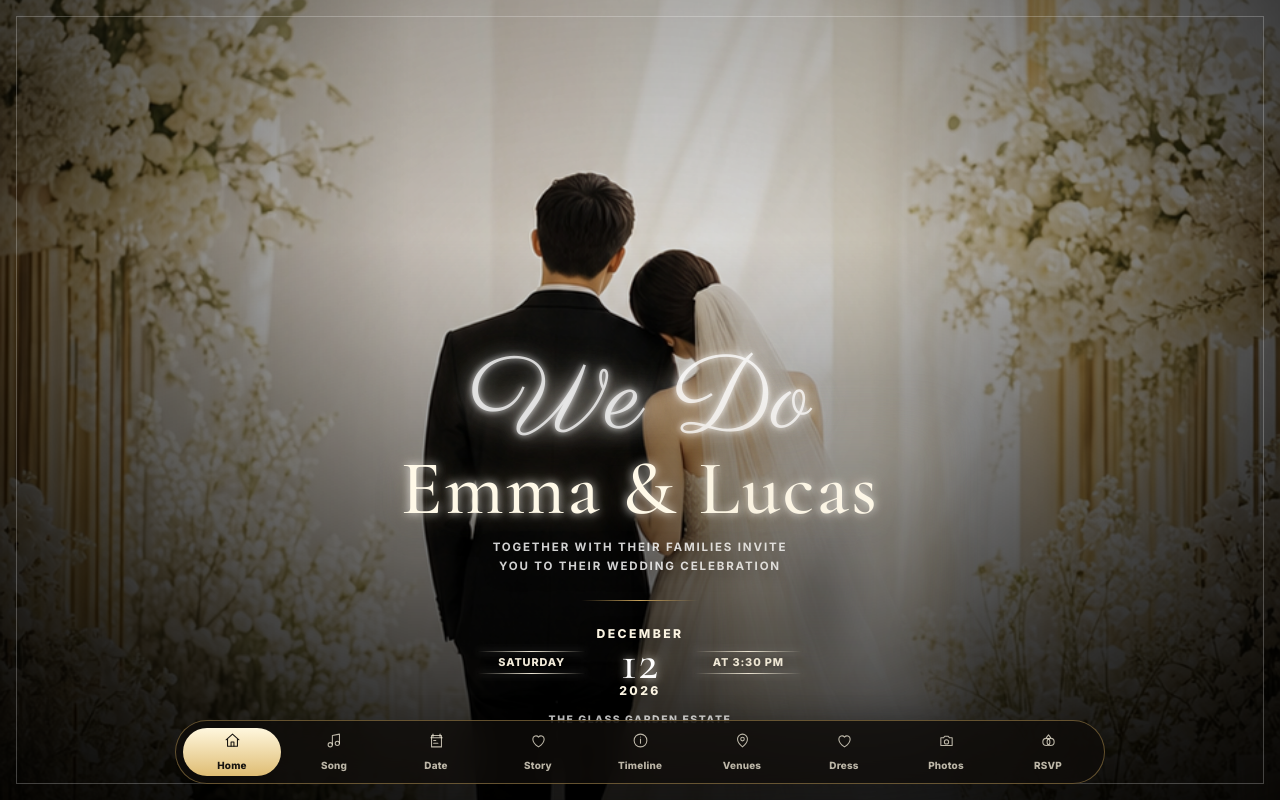
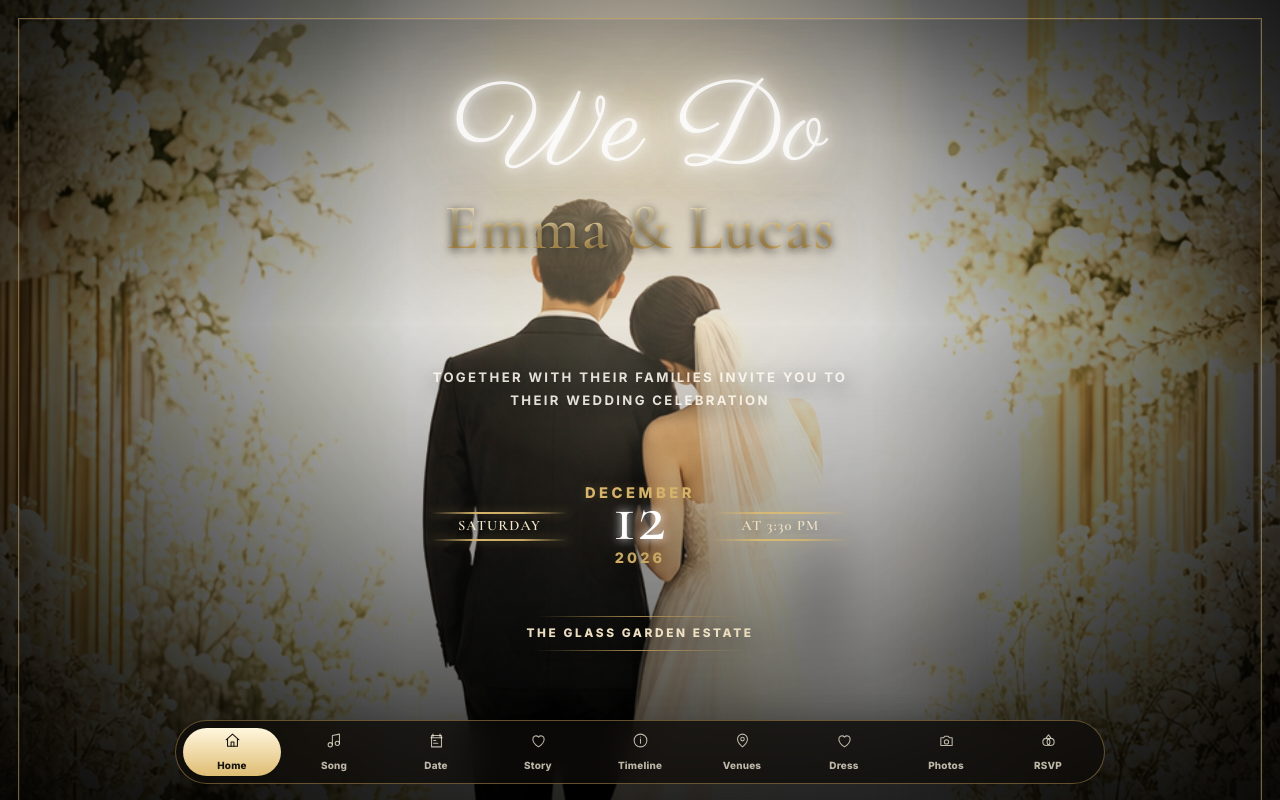
Before and after one commit to Nobel009/wedding-website-v2, a React (Vite) app: page / in a window 1280 px wide. Shown: the top 800 px of the page. Built offline with nearby package versions, Linux system fonts and the light colour scheme.

Commit message:
Added New Template Design for Wedding Website 2

```diff
--- a/src/components/Hero.jsx
+++ b/src/components/Hero.jsx
@@ -1,5 +1,3 @@
-import { GoldDivider } from './GoldDivider'
-
 export function Hero({ data }) {
   const weddingDate = new Date(data.wedding.isoDate)
   const month = weddingDate.toLocaleString('en', { month: 'long' })
@@ -15,10 +13,18 @@ export function Hero({ data }) {
 
       <div className="hero-content">
         <p className="script hero-kicker">{data.hero.eyebrow}</p>
-        <h1>{data.couple.names}</h1>
+        <div className="hero-name-block">
+          <div className="hero-name-ornament" aria-hidden="true">
+            <span />
+            <span />
+          </div>
+          <h1>{data.couple.names}</h1>
+          <div className="hero-name-ornament" aria-hidden="true">
+            <span />
+            <span />
+          </div>
+        </div>
         <p className="hero-invite">{data.hero.invitation}</p>
-
-        <GoldDivider />
 
         <div className="hero-meta">
           <div className="hero-date-lockup" aria-label={`${data.wedding.displayDate} at ${data.wedding.time}`}>
@@ -34,9 +40,12 @@ export function Hero({ data }) {
               <span>At {data.wedding.time}</span>
             </div>
           </div>
+          <div className="hero-date-flourish" aria-hidden="true">
+            <span />
+            <span />
+          </div>
           <span className="hero-location">{data.wedding.location}</span>
         </div>
-
       </div>
     </section>
   )
--- a/src/components/Venue.jsx
+++ b/src/components/Venue.jsx
@@ -5,7 +5,7 @@ import { SectionWrapper } from './SectionWrapper'
 export function Venue({ venues }) {
   return (
     <SectionWrapper id="venues" className="venue-section" wide>
-      <SectionHeading eyebrow="The Venues" title="The Venues">
+      <SectionHeading title="The Venues">
         Two beautiful places for one unforgettable celebration.
       </SectionHeading>
 
--- a/src/data/weddingData.js
+++ b/src/data/weddingData.js
@@ -3,7 +3,7 @@ export const weddingData = {
     bride: 'Emma',
     groom: 'Lucas',
     names: 'Emma & Lucas',
-    initials: 'E L',
+    initials: 'E & L',
   },
   wedding: {
     isoDate: '2026-12-12T15:30:00+08:00',
--- a/src/styles/wedding.css
+++ b/src/styles/wedding.css
@@ -137,7 +137,8 @@
 
 .eyebrow {
   margin: 0 0 8px;
-  color: var(--gold-deep);
+  color: var(--gold-deep) !important;
+  text-shadow: 0 0 10px rgba(200, 164, 93, 0.35);
   font-size: 0.72rem;
   font-weight: 700;
   letter-spacing: 0.14em;
@@ -239,9 +240,10 @@ textarea:focus-visible {
   min-height: 100svh;
   isolation: isolate;
   overflow: hidden;
-  display: grid;
-  place-items: end center;
-  padding: 28px 20px 42px;
+  display: flex;
+  align-items: stretch;
+  justify-content: center;
+  padding: 72px 18px 150px;
   color: var(--white);
   text-align: center;
 }
@@ -259,44 +261,56 @@ textarea:focus-visible {
   height: 100%;
   object-fit: cover;
   object-position: center;
+  filter: brightness(1.16) contrast(1.03) saturate(1.02);
   animation: heroScale 1200ms ease both;
 }
 
 .hero-overlay {
   z-index: -2;
   background:
-    radial-gradient(ellipse at center 42%, transparent 0, rgba(0, 0, 0, 0.2) 54%, rgba(0, 0, 0, 0.58) 100%),
-    linear-gradient(180deg, rgba(0, 0, 0, 0.14), rgba(0, 0, 0, 0.08) 30%, rgba(0, 0, 0, 0.82)),
-    linear-gradient(90deg, rgba(0, 0, 0, 0.46), transparent 32%, transparent 68%, rgba(0, 0, 0, 0.46));
+    radial-gradient(ellipse at center 16%, rgba(255, 232, 184, 0.46), transparent 34%),
+    radial-gradient(ellipse at center 50%, rgba(255, 245, 220, 0.08), rgba(0, 0, 0, 0.18) 54%, rgba(0, 0, 0, 0.68) 100%),
+    linear-gradient(180deg, rgba(0, 0, 0, 0.30), rgba(0, 0, 0, 0.06) 38%, rgba(0, 0, 0, 0.82)),
+    linear-gradient(90deg, rgba(0, 0, 0, 0.54), transparent 32%, transparent 68%, rgba(0, 0, 0, 0.54));
 }
 
 .hero-floral {
   z-index: -1;
-  border: 1px solid rgba(255, 255, 255, 0.24);
-  margin: 16px;
+  border: 1px solid rgba(200, 164, 93, 0.56);
+  margin: 18px;
   pointer-events: none;
+  box-shadow:
+    inset 0 0 0 1px rgba(255, 250, 242, 0.08),
+    inset 0 0 120px rgba(0, 0, 0, 0.2);
 }
 
 .hero-content {
+  display: flex;
+  flex-direction: column;
+  align-items: center;
   width: 100%;
-  max-width: 350px;
+  max-width: 390px;
+  min-height: calc(100svh - 200px);
   padding-bottom: 2px;
+  padding-top: 0;
   animation: fadeInUp 900ms ease 220ms both;
 }
 
 .hero-kicker {
   position: relative;
   margin: 0;
-  color: rgba(255, 255, 255, 0.86);
+  margin-bottom: 4px;
+  color: rgba(255, 255, 255, 0.9);
   font-family: var(--script);
-  font-size: clamp(5rem, 22vw, 6.3rem);
-  line-height: 0.72;
-  opacity: 0.92;
+  font-size: clamp(5.8rem, 28vw, 7.7rem);
+  line-height: 0.78;
+  opacity: 0.94;
+  white-space: nowrap;
   text-shadow:
-    0 0 6px rgba(255, 255, 255, 0.95),
-    0 0 18px rgba(255, 255, 255, 0.72),
-    0 0 42px rgba(246, 223, 178, 0.5),
-    0 12px 34px rgba(0, 0, 0, 0.42);
+    0 0 10px rgba(255, 255, 255, 1),
+    0 0 28px rgba(255, 255, 255, 0.95),
+    0 0 64px rgba(245, 231, 200, 0.85),
+    0 0 110px rgba(200, 164, 93, 0.42);
 }
 
 .hero-kicker::before {
@@ -309,37 +323,81 @@ textarea:focus-visible {
   opacity: 0.78;
 }
 
+.hero-name-block {
+  position: relative;
+  width: 100%;
+  margin: 10px auto 46px;
+}
+
+.hero-name-ornament {
+  display: grid;
+  grid-template-columns: 1fr 1fr;
+  gap: 10px;
+  align-items: center;
+  width: min(92%, 390px);
+  margin: 0 auto 8px;
+  color: var(--color-gold);
+}
+
+.hero-name-block .hero-name-ornament:last-child {
+  margin-top: 8px;
+  margin-bottom: 0;
+}
+
+.hero-name-ornament span {
+  height: 1px;
+  background: linear-gradient(90deg, transparent, var(--color-gold));
+  box-shadow: 0 0 12px rgba(200, 164, 93, 0.5);
+}
+
+.hero-name-ornament span:last-child {
+  background: linear-gradient(90deg, var(--color-gold), transparent);
+}
+
 .hero-content h1 {
-  margin: 14px 0 14px;
-  color: #fff9e8;
+  margin: 0;
+  color: #fff2d2;
+  max-width: 100%;
+  overflow: visible;
+  background: linear-gradient(
+    180deg,
+    #fff8df 0%,
+    #ffeec1 24%,
+    #e7c47a 58%,
+    #c9963d 100%
+  );
+  -webkit-background-clip: text;
+  background-clip: text;
+  -webkit-text-fill-color: transparent;
   font-family: var(--serif);
-  font-size: clamp(3.45rem, 14vw, 4.1rem);
+  font-size: clamp(3.65rem, 15vw, 5rem);
   font-weight: 500;
-  line-height: 0.92;
-  letter-spacing: 0.03em;
+  line-height: 0.95;
+  letter-spacing: 0.02em;
+  white-space: nowrap;
   text-shadow:
-    0 0 10px rgba(255, 255, 255, 0.82),
-    0 0 24px rgba(244, 220, 165, 0.48),
-    0 12px 32px rgba(0, 0, 0, 0.46);
+    0 2px 10px rgba(0, 0, 0, 0.82),
+    0 0 18px rgba(255, 242, 210, 0.62),
+    0 0 38px rgba(200, 164, 93, 0.42);
 }
 
 .hero-invite {
-  max-width: 306px;
+  max-width: 340px;
+  margin: auto auto 34px;
+  color: rgba(255, 250, 242, 0.88);
+  font-size: 0.74rem;
+  font-weight: 700;
+  letter-spacing: 0.18em;
+  line-height: 1.75;
+  text-transform: uppercase;
+  text-shadow: 0 7px 20px rgba(0, 0, 0, 0.72);
+}
+
+.hero-meta {
+  display: grid;
+  gap: 10px;
+  width: min(100%, 390px);
   margin: 0 auto;
-  color: rgba(255, 255, 255, 0.82);
-  font-size: 0.72rem;
-  font-weight: 700;
-  letter-spacing: 0.16em;
-  line-height: 1.65;
-  text-transform: uppercase;
-  text-shadow: 0 5px 16px rgba(0, 0, 0, 0.54);
-}
-
-.hero-meta {
-  display: grid;
-  gap: 12px;
-  width: min(100%, 326px);
-  margin: 0 auto 28px;
   color: rgba(255, 248, 229, 0.94);
   font-size: 0.74rem;
   font-weight: 800;
@@ -350,35 +408,55 @@ textarea:focus-visible {
 
 .hero-date-lockup {
   display: grid;
-  grid-template-columns: minmax(82px, 1fr) auto minmax(82px, 1fr);
-  align-items: center;
-  column-gap: 10px;
+  grid-template-columns: 1fr auto 1fr;
+  align-items: end;
+  column-gap: 16px;
 }
 
 .hero-date-stack {
   display: grid;
   justify-items: center;
   gap: 0;
-  min-width: 48px;
+  min-width: 74px;
   color: rgba(255, 248, 229, 0.98);
 }
 
 .hero-date-stack span {
-  font-size: 0.76rem;
-  letter-spacing: 0.2em;
+  color: #e6c780;
+}
+
+.hero-date-stack span:first-child {
+  position: relative;
+  top: 36px;
+  margin-bottom: 12px;
+  color: #d7b56c;
+  font-size: 0.92rem;
+  letter-spacing: 0.24em;
+  text-shadow: 0 0 12px rgba(215, 181, 108, 0.28);
+}
+
+.hero-date-stack span:last-child {
+  margin-top: 12px;
+  color: #d7b56c;
+  font-size: 0.9rem;
+  letter-spacing: 0.22em;
+  text-shadow: 0 0 12px rgba(215, 181, 108, 0.28);
 }
 
 .hero-date-stack strong {
+  position: relative;
+  top: 10px;
   color: var(--white);
   font-family: var(--serif);
-  font-size: clamp(2.5rem, 12vw, 3.1rem);
+  font-size: clamp(4.5rem, 19vw, 6rem);
   font-weight: 500;
   line-height: 0.78;
   letter-spacing: 0.02em;
   text-shadow:
-    0 0 8px rgba(255, 255, 255, 0.76),
-    0 0 22px rgba(198, 161, 91, 0.42),
-    0 12px 28px rgba(0, 0, 0, 0.46);
+    0 0 10px rgba(255, 255, 255, 0.95),
+    0 0 28px rgba(255, 255, 255, 0.58),
+    0 0 40px rgba(200, 164, 93, 0.36),
+    0 14px 34px rgba(0, 0, 0, 0.78);
 }
 
 .hero-date-side {
@@ -386,22 +464,30 @@ textarea:focus-visible {
   align-items: center;
   gap: 5px;
   min-width: 0;
+  padding-bottom: 28px;
 }
 
 .hero-date-side::before,
 .hero-date-side::after {
   display: block;
-  height: 1px;
+  height: 2px;
   content: "";
-  background: linear-gradient(90deg, transparent, rgba(255, 248, 229, 0.92), transparent);
-  box-shadow: 0 0 8px rgba(255, 255, 255, 0.38);
+  background: linear-gradient(
+    90deg,
+    transparent,
+    #d7b56c,
+    rgba(215, 181, 108, 0.92),
+    transparent
+  );
+  box-shadow: 0 0 10px rgba(215, 181, 108, 0.38);
 }
 
 .hero-date-side span {
   display: block;
   overflow: hidden;
-  color: rgba(255, 248, 229, 0.94);
-  font-size: 0.68rem;
+  color: #f5e7c8;
+  font-family: var(--serif);
+  font-size: 0.9rem;
   letter-spacing: 0.08em;
   line-height: 1;
   text-align: center;
@@ -410,10 +496,41 @@ textarea:focus-visible {
 }
 
 .hero-location {
-  color: rgba(255, 255, 255, 0.76);
-  font-size: 0.65rem;
-  letter-spacing: 0.15em;
-}
+  display: grid;
+  gap: 8px;
+  color: rgba(245, 231, 200, 0.96);
+  font-size: 0.74rem;
+  letter-spacing: 0.22em;
+}
+
+.hero-date-flourish {
+  display: grid;
+  grid-template-columns: 1fr 1fr;
+  gap: 10px;
+  align-items: center;
+  width: min(100%, 240px);
+  margin: 16px auto 10px;
+  color: var(--color-gold);
+}
+
+.hero-date-flourish span {
+  height: 1px;
+  background: linear-gradient(90deg, transparent, var(--color-gold));
+}
+
+.hero-date-flourish span:last-child {
+  background: linear-gradient(90deg, var(--color-gold), transparent);
+}
+
+.hero-location::before,
+.hero-location::after {
+  width: min(100%, 210px);
+  height: 1px;
+  margin: 0 auto;
+  content: "";
+  background: linear-gradient(90deg, transparent, rgba(200, 164, 93, 0.82), transparent);
+}
+
 
 .music-section {
   padding-top: 28px;
@@ -487,16 +604,19 @@ textarea:focus-visible {
 }
 
 .countdown-tile {
-  min-height: 92px;
+  min-height: 108px;
   display: grid;
   place-items: center;
-  padding: 14px 6px;
-  border: 1px solid var(--line);
-  background: rgba(255, 255, 255, 0.56);
+  padding: 16px 8px;
+  border: 1.5px solid rgba(200, 164, 93, 0.55);
+  border-radius: 18px;
+  background:
+    linear-gradient(145deg, rgba(255, 255, 255, 0.78), rgba(255, 250, 241, 0.52));
+  box-shadow: 0 18px 38px rgba(64, 45, 20, 0.08);
 }
 
 .countdown-tile strong {
-  color: var(--ink);
+  color: var(--gold-deep);
   font-family: var(--serif);
   font-size: 1.8rem;
   font-weight: 500;
@@ -1105,6 +1225,12 @@ address {
     radial-gradient(circle at 100% 92%, rgba(201, 160, 160, 0.14), transparent 30%),
     linear-gradient(180deg, rgba(255, 250, 241, 0.94), rgba(248, 239, 225, 0.88));
   text-align: center;
+}
+
+.venue-section .section-heading h2,
+.prenup-section .section-heading h2,
+.rsvp-section .section-heading h2 {
+  color: var(--gold-deep);
 }
 
 .venue-card-list {
@@ -1847,6 +1973,14 @@ address {
 }
 
 @media (min-width: 900px) {
+  .hero-section {
+    min-height: 100svh;
+    padding: 48px 24px 120px;
+    display: flex;
+    justify-content: center;
+    align-items: center;
+  }
+
   .section,
   .footer {
     padding: 86px 48px;
@@ -1862,14 +1996,31 @@ address {
 
   .hero-content {
     max-width: 520px;
+    min-height: auto;
+    padding-top: 40px;
+    padding-bottom: 80px;
   }
 
   .hero-content h1 {
-    font-size: clamp(4rem, 6vw, 6.2rem);
+    font-size: clamp(4rem, 5vw, 5.4rem);
   }
 
   .hero-kicker {
-    font-size: clamp(6rem, 8vw, 8.5rem);
+    font-size: clamp(7rem, 8vw, 9rem);
+  }
+
+  .hero-invite {
+    max-width: 430px;
+    margin-top: 52px;
+    font-size: 0.82rem;
+  }
+
+  .hero-meta {
+    width: min(100%, 420px);
+  }
+
+  .hero-date-stack strong {
+    font-size: clamp(4.4rem, 5vw, 5.8rem);
   }
 
   .countdown-grid {
@@ -1918,11 +2069,15 @@ address {
     padding-left: 16px;
   }
 
-  .hero-content h1 {
-    font-size: 3rem;
-  }
-
-  .hero-kicker {
+  .hero-section {
+    padding-top: 74px;
+  }
+
+  .hero-name-block {
+    margin-bottom: 44px;
+  }
+
+  .hero-date-stack strong {
     font-size: 4.1rem;
   }
 
```
